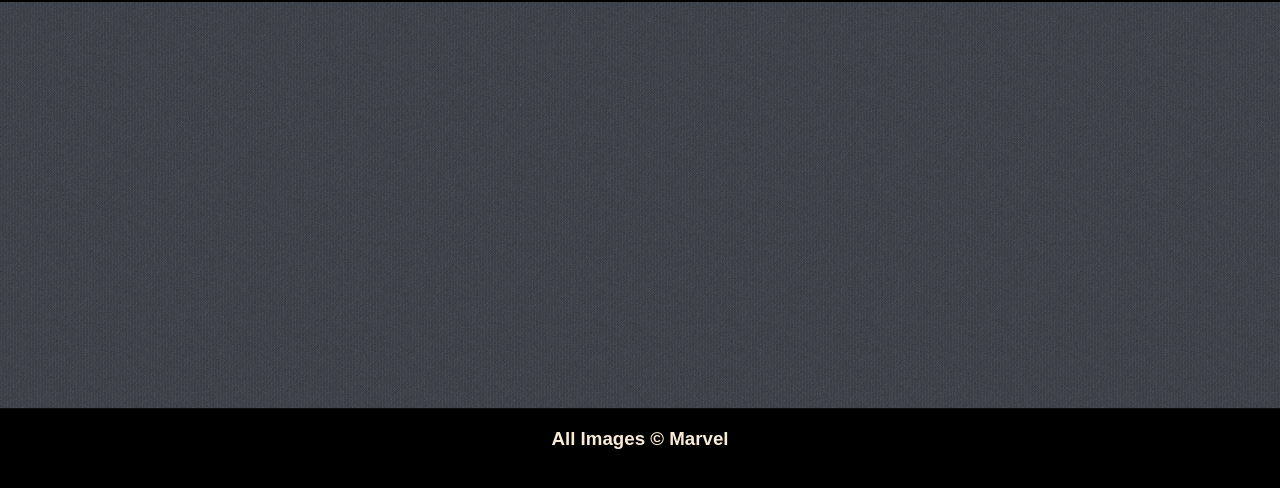
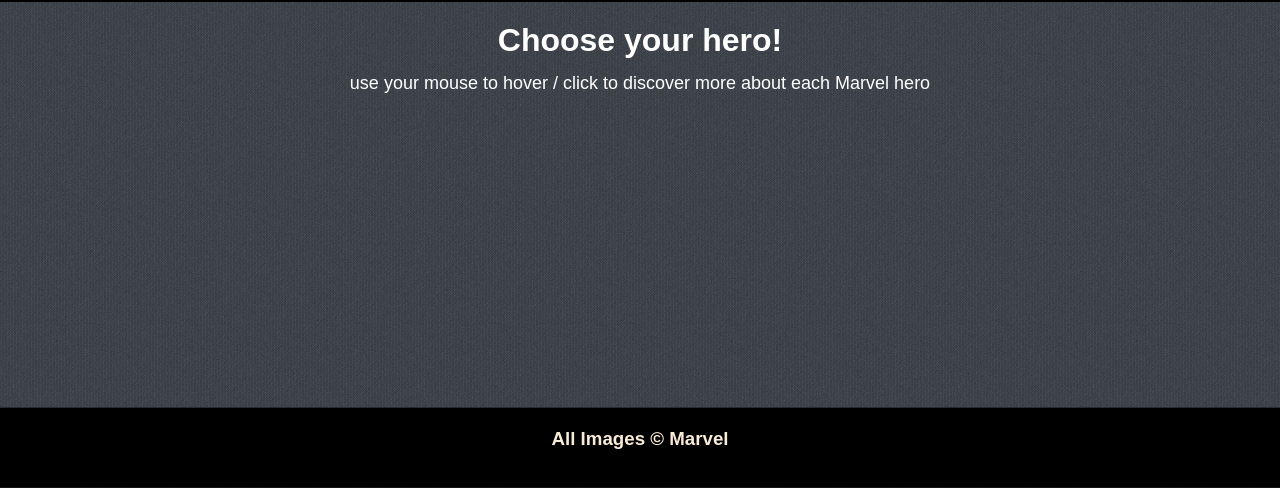
Before and after one commit to spencer78610/abbott_s_marvel, a plain HTML site: page index.html in a window 1280 px wide. Shown: the part 312-800 px from the top of the page. Drawn offline with Linux system fonts and the light colour scheme; files whose address does not match are found by name.

Commit message:
W5
Made progress on marvel website.

```diff
--- a/css/main.css
+++ b/css/main.css
@@ -43,6 +43,24 @@
     cursor: pointer;
 }
 
+article { padding: 20px;}
+
+/* selcet the h3 tag inside the article tag on the page */
+/* followed by a space and then ANOTHER selector gets a refrence */
+article h3 {
+    font-size: 2em;
+    text-align: center;
+    margin-bottom: 14px;
+}
+
+/* selcet the p tag inside the article tag on the page */
+article p {
+    width: 80%;
+    font-size: 18px;
+    line-height: 1.2;
+    text-align: center;
+    margin: 0 auto;
+}
 /* footer rules here */
 footer {
     color: antiquewhite;
--- a/index.html
+++ b/index.html
@@ -26,6 +26,11 @@
                 <li><img src="images/images/widow.jpeg" alt="Black Widow"></li>
             </u1>
         </nav>
+
+        <article>
+            <h3>Choose your hero!</h3>
+            <p>use your mouse to hover / click to discover more about each Marvel hero</p>
+        </article>
     </main>
 
     <footer class="sticky_footer">
```
